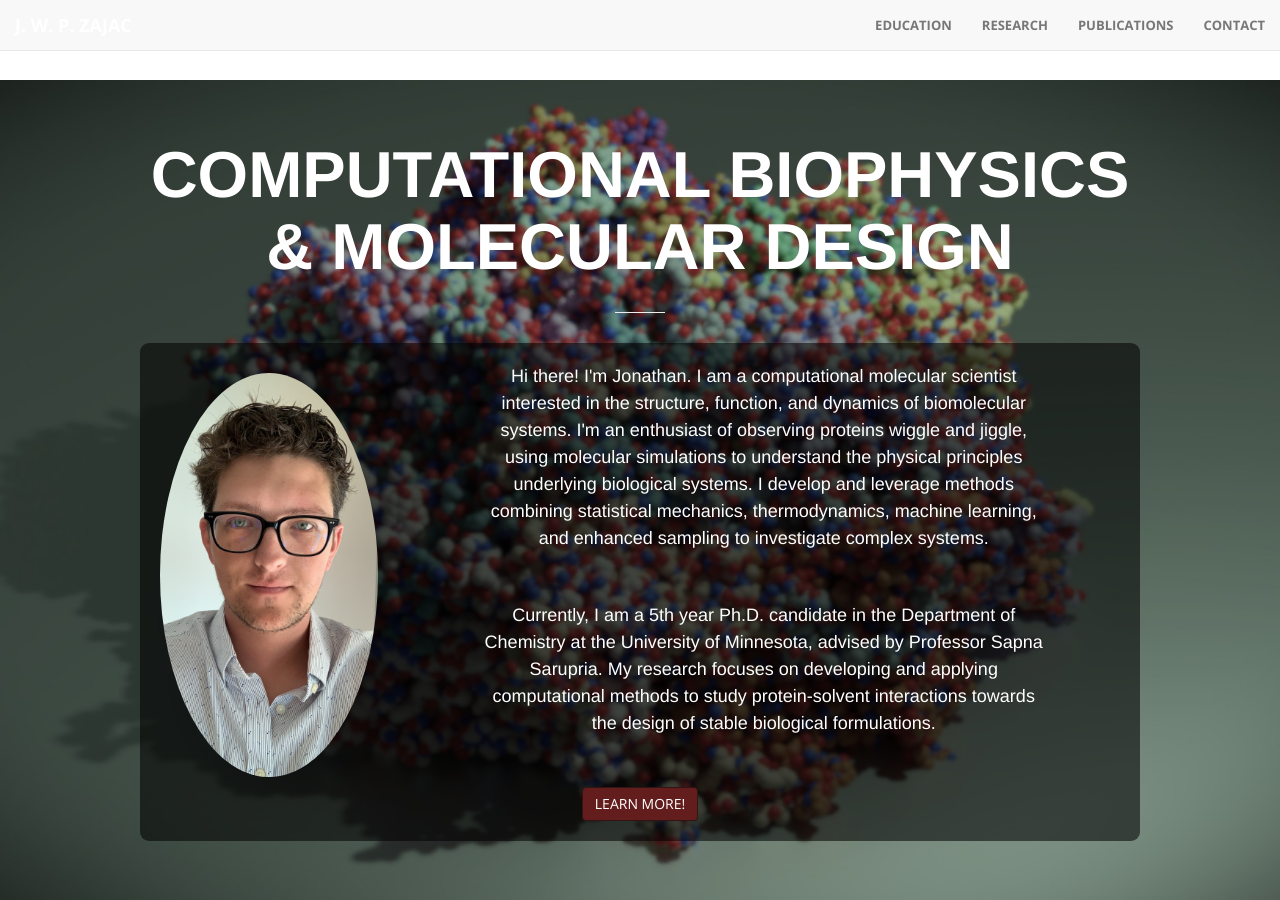
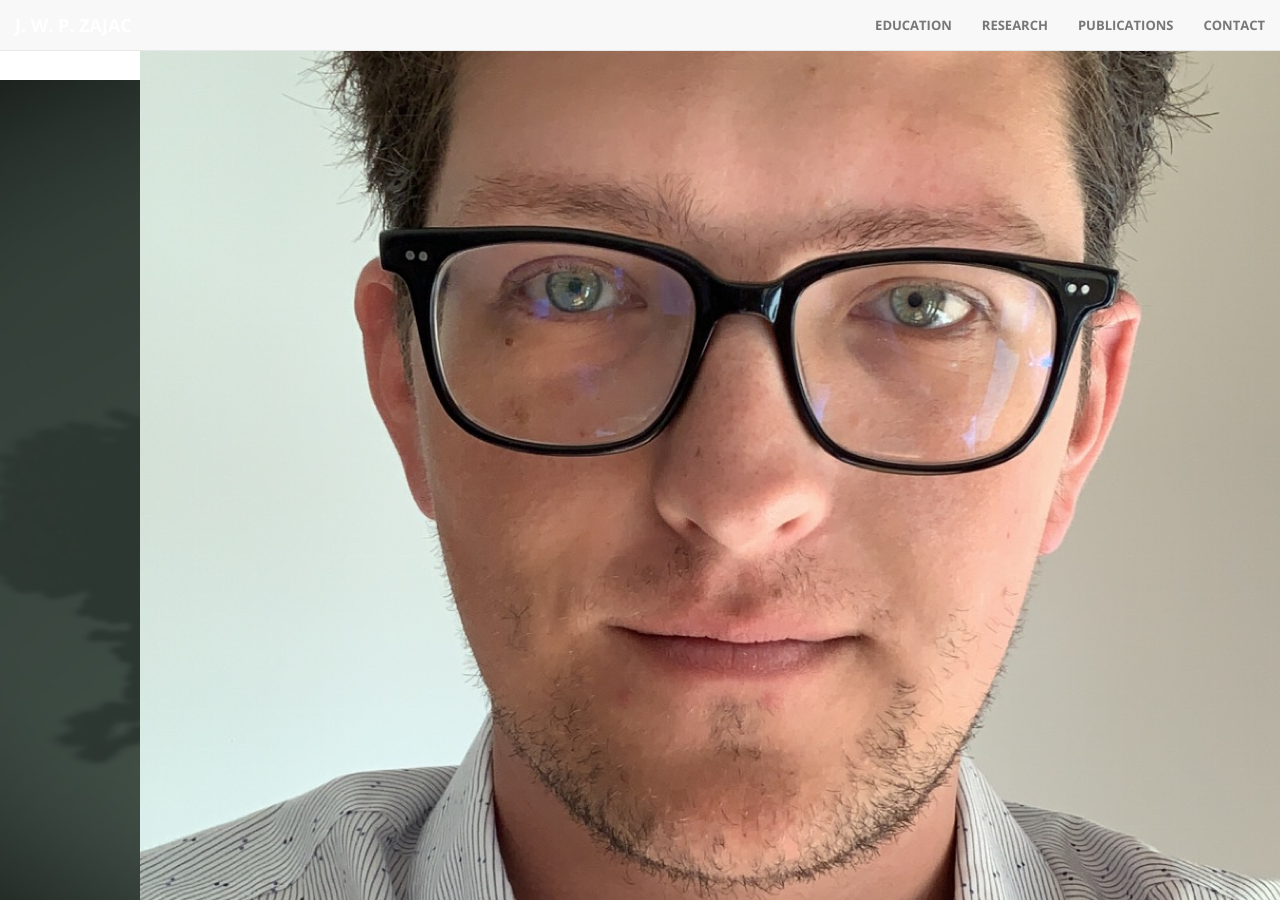
Before and after one commit to Jonathan-Zajac/Jonathan-Zajac.github.io, a Jekyll site: the page built from index.html, in a window 1280 px wide and 900 px high. Built offline with Jekyll 4.4.1, drawn with Linux system fonts in a browser that asks for light colours.

Commit message:
hard reset header

```diff
--- a/_includes/header.html
+++ b/_includes/header.html
@@ -1,69 +1,3 @@
-<style>
-    /* Background stretch and overlay setup */
-    header {
-        position: relative;
-        width: 100%;
-        text-align: center;
-        color: white;
-        overflow: hidden;
-    }
-
-    header::before {
-        content: "";
-        position: absolute;
-        top: 0;
-        left: 0;
-        width: 100%;
-        height: 100%; /* fills the header's height */
-        background-image: url('img/header.jpg');
-        background-size: cover;
-        background-position: center;
-        z-index: -1; /* behind all content */
-    }
-
-    .header-content {
-        position: relative;
-        width: 100%;
-        min-height: calc(100px + /* overlay-box height */ 1px); /* optional if you want to ensure it fills */
-    }
-
-    .overlay-box {
-        background: rgba(0, 0, 0, 0.55); /* semi-transparent black */
-        padding: 20px;
-        border-radius: 9px;
-    }
-
-    .overlay-box p,
-    .overlay-box h1,
-    .overlay-box a {
-        color: white !important;
-    }
-
-    .overlay-box .btn-primary {
-        background-color: #641d1d;
-        border-color: #331414;
-    }
-
-    /* Flex layout for portrait and text */
-    .intro-flex .row {
-        display: flex;
-        align-items: center;
-        flex-wrap: wrap; /* keeps responsive on small screens */
-    }
-
-    .intro-flex .col-sm-3 img {
-        width: 100%;
-        height: auto;
-        border-radius: 100%;
-    }
-
-    /* Optional: responsive text */
-    .intro-flex .col-sm-9 p {
-        margin-bottom: 20px;
-    }
-
-</style>
-
 <header>
     <div class="header-content">
         <div class="header-content-inner intro-flex">
```
